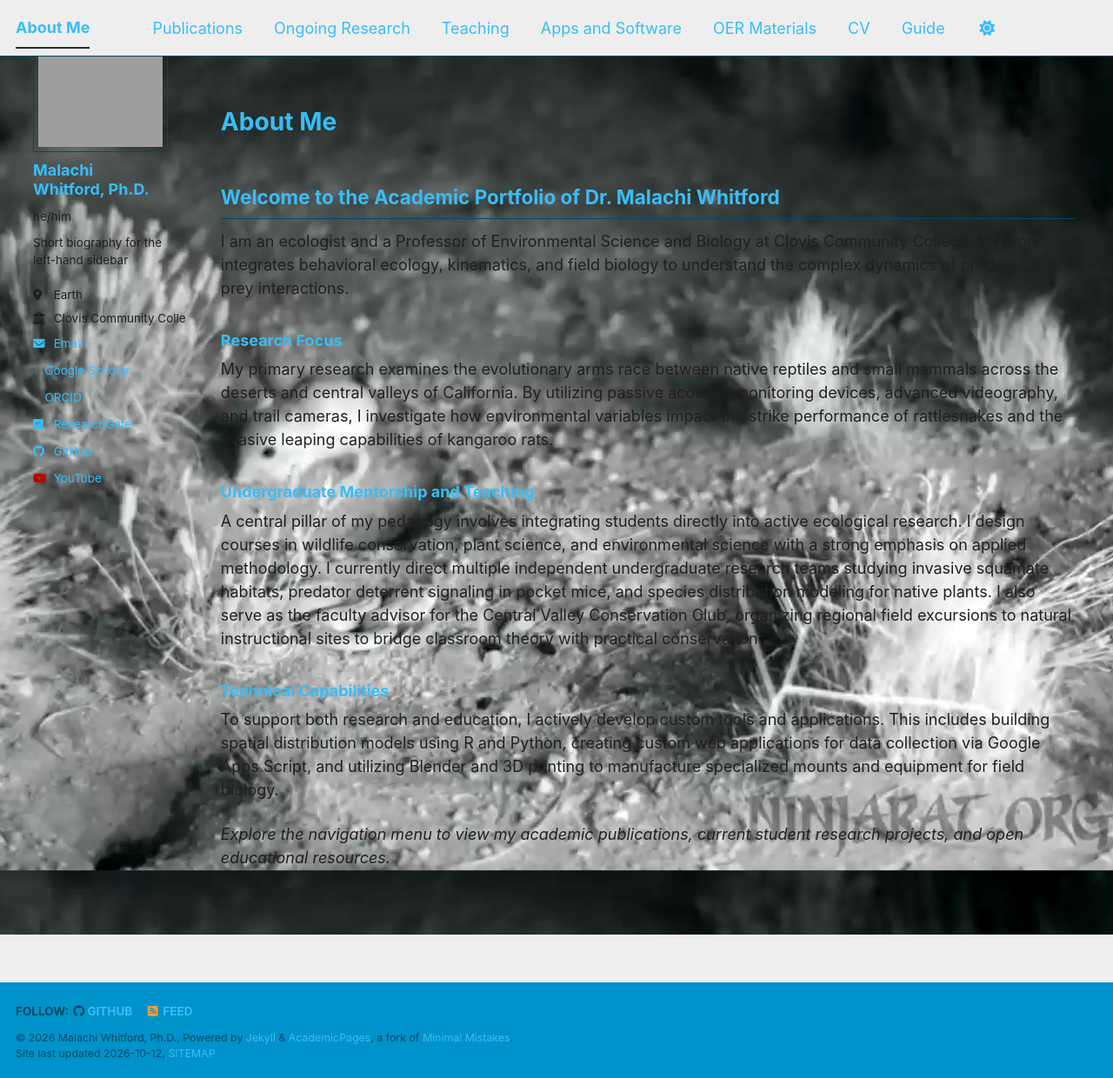
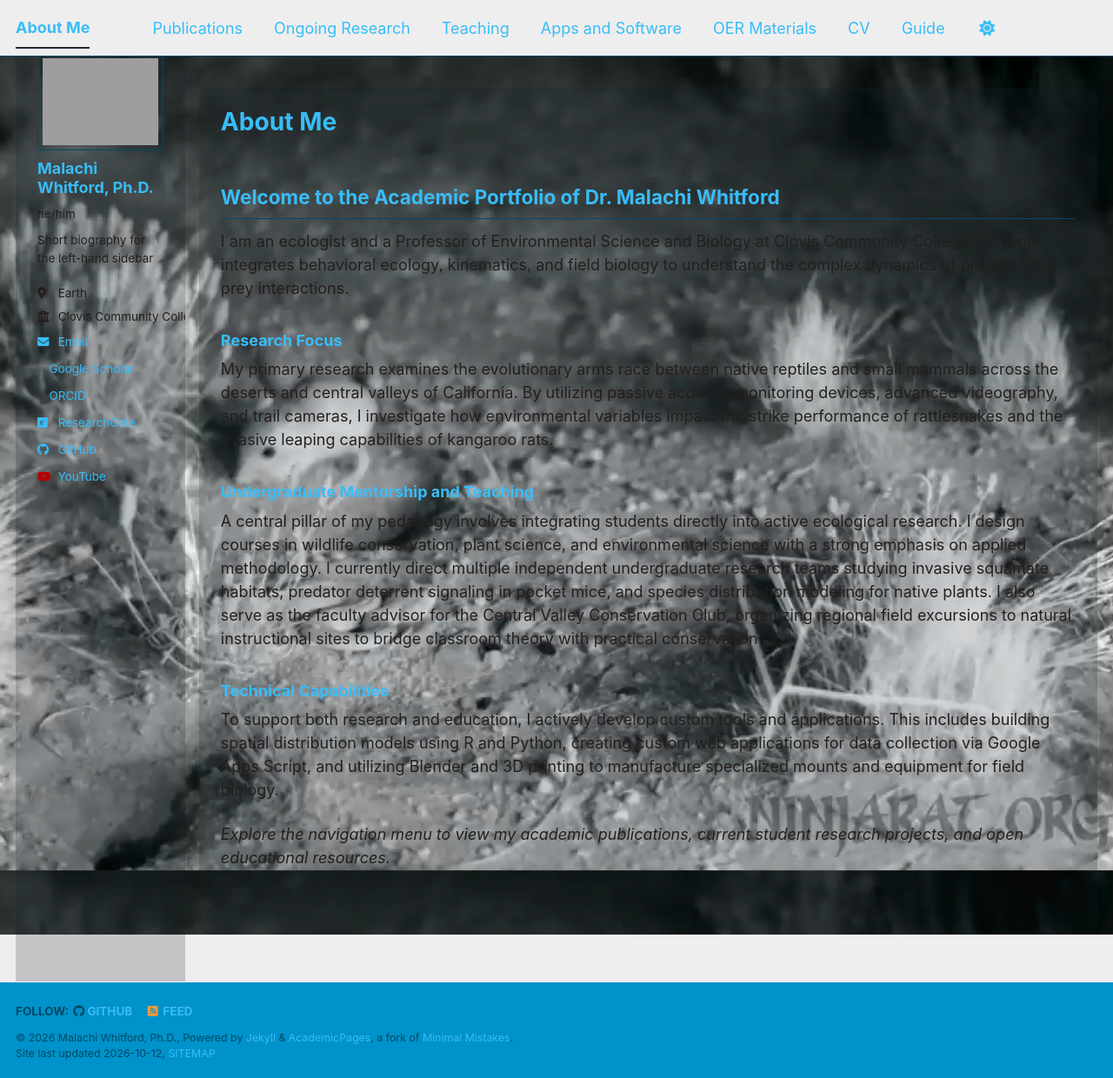
Before and after one commit to malachi-whitford/malachi-whitford.github.io, a Jekyll site: the page built from _pages/about.md, in a window 1280 px wide and 1240 px high. Shown: the whole window at 87% size. Built offline with Jekyll 4.4.1, drawn with Linux system fonts in a browser that asks for light colours; a style sheet for code colours, icons or effects is not loaded.

Commit message:
Adjust background color opacity for readability
Updated background color opacity for better contrast in page and sidebar.

```diff
--- a/assets/css/main.scss
+++ b/assets/css/main.scss
@@ -68,15 +68,15 @@ body {
 /* --- Content Readability Fix --- */
 /* Dark backing for the main text area */
 .page {
-    background-color: rgba(26, 32, 44, 0.0) !important; /* Bumped opacity slightly to 90% for better contrast */
+    background-color: rgba(26, 32, 44, 0.2) !important; /* Bumped opacity slightly to 90% for better contrast */
     padding: 25px !important;
     border-radius: 10px;
 }
 
 /* Dark backing for the left sidebar profile area */
 .sidebar {
-    background-color: rgba(26, 32, 44, 0.0) !important;
-    padding: 20px !important;
+    background-color: rgba(26, 32, 44, 0.2) !important;
+    padding: 25px !important;
     border-radius: 10px;
 }
 
```
